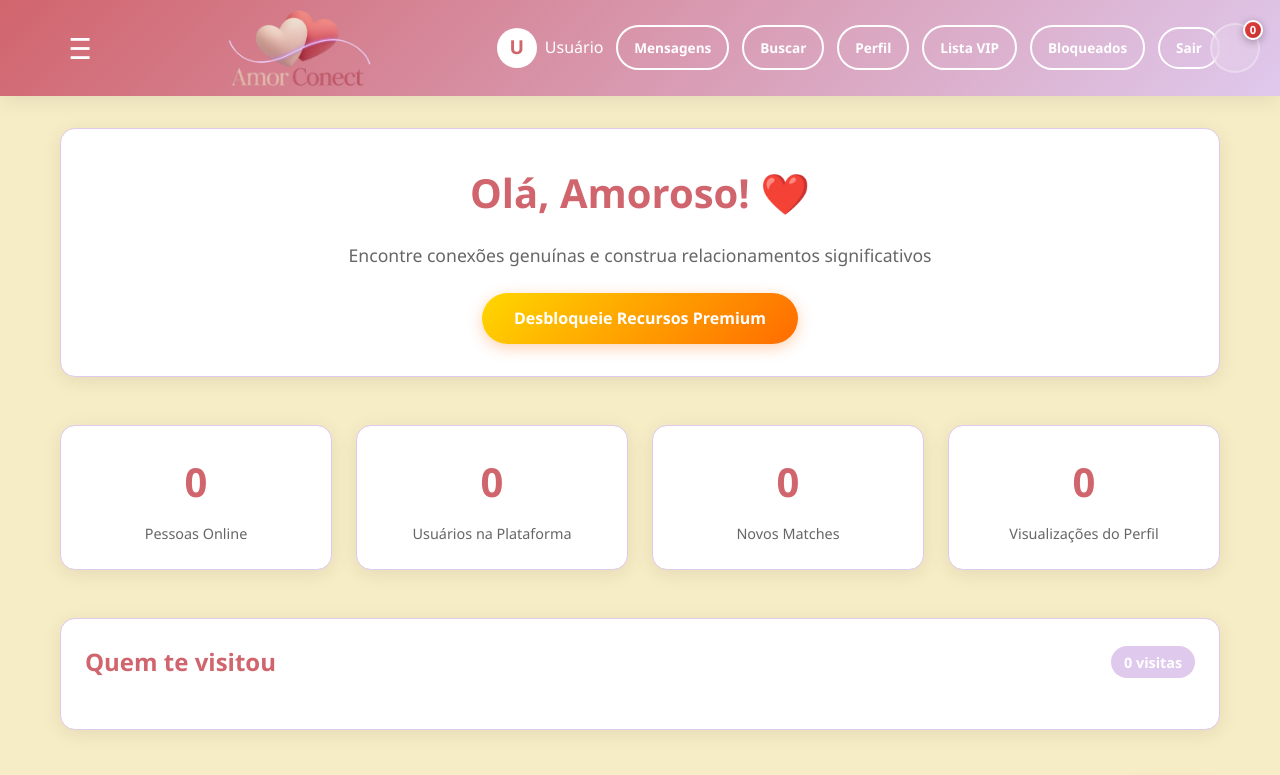
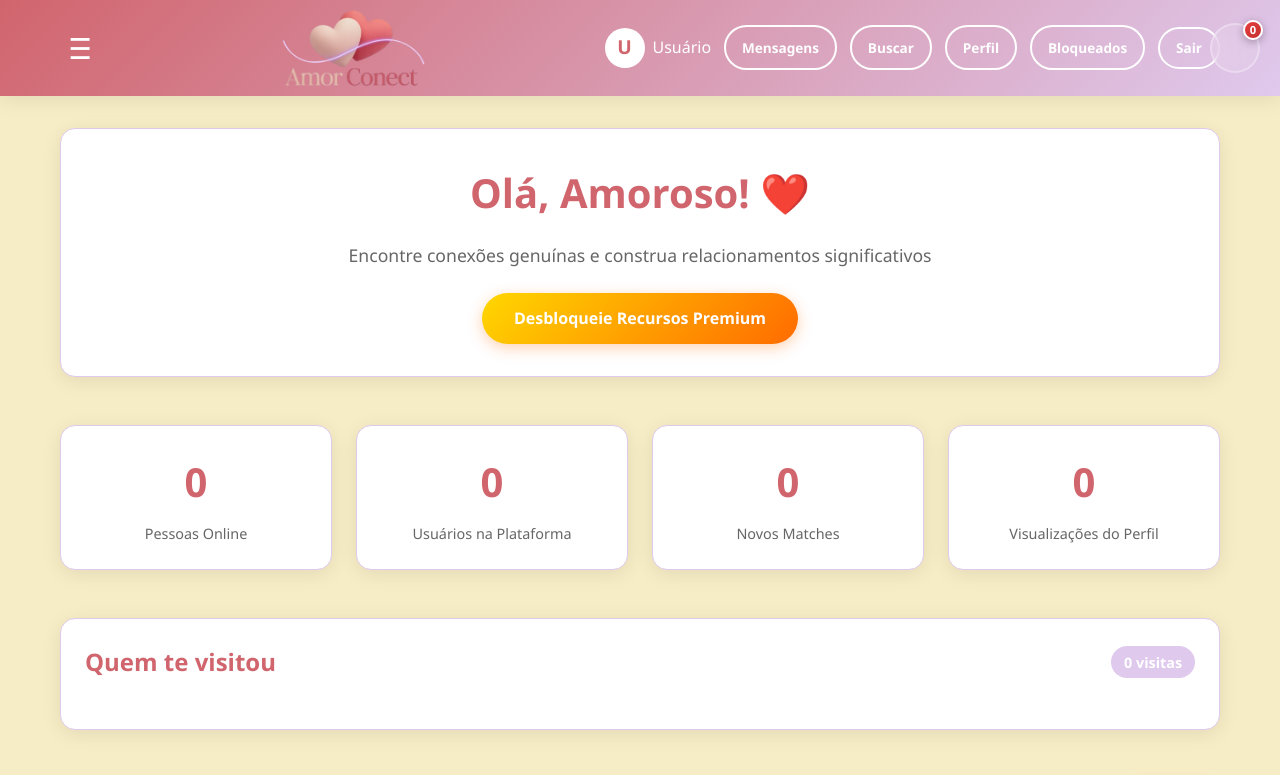
Before and after one commit to brunomacedorocha123/conexaoperfeito, a plain HTML site: page home.html in a window 1280 px wide. Shown: the top 775 px of the page. Drawn offline with nearby package versions, Linux system fonts and the light colour scheme.

Commit message:
Add files via upload

```diff
--- a/home.html
+++ b/home.html
@@ -1994,7 +1994,6 @@ footer {
           <a href="mensagens.html" class="btn btn-outline">Mensagens</a>
           <a href="busca.html" class="btn btn-outline">Buscar</a>
           <a href="painel.html" class="btn btn-outline">Perfil</a>
-          <a href="lista-vip.html" class="btn btn-outline">Lista VIP</a>
           <!-- NOVO: Link para usuários bloqueados -->
           <a href="blocks.html" class="btn btn-outline">   Bloqueados</a>
           <button class="btn btn-outline" id="logoutBtn">Sair</button>
@@ -2028,7 +2027,6 @@ footer {
       <a href="busca.html" class="btn btn-outline">Buscar</a>
       <a href="painel.html" class="btn btn-outline">Perfil</a>
       <a href="mensagens.html" class="btn btn-outline">Mensagens</a>
-      <a href="lista-vip.html" class="btn btn-outline">Lista VIP</a>
       <!-- NOVO: Link para usuários bloqueados no mobile -->
       <a href="blocks.html" class="btn btn-outline">   Bloqueados</a>
       <button class="btn btn-outline" id="mobileLogoutBtn">Sair</button>
```
